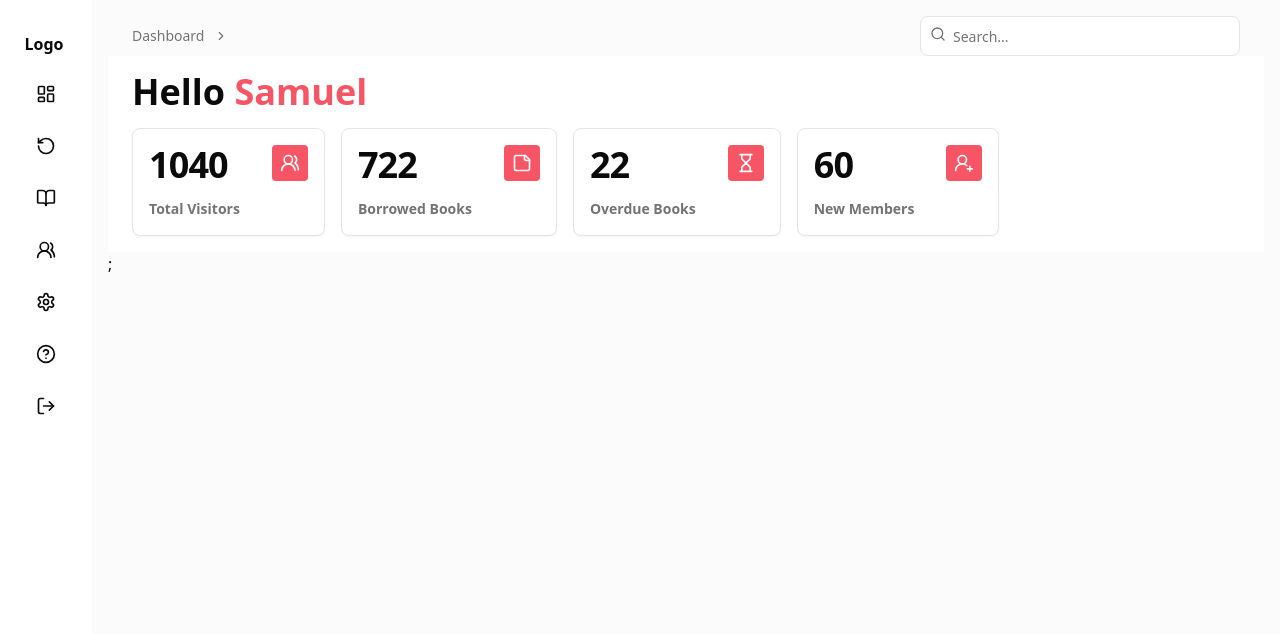
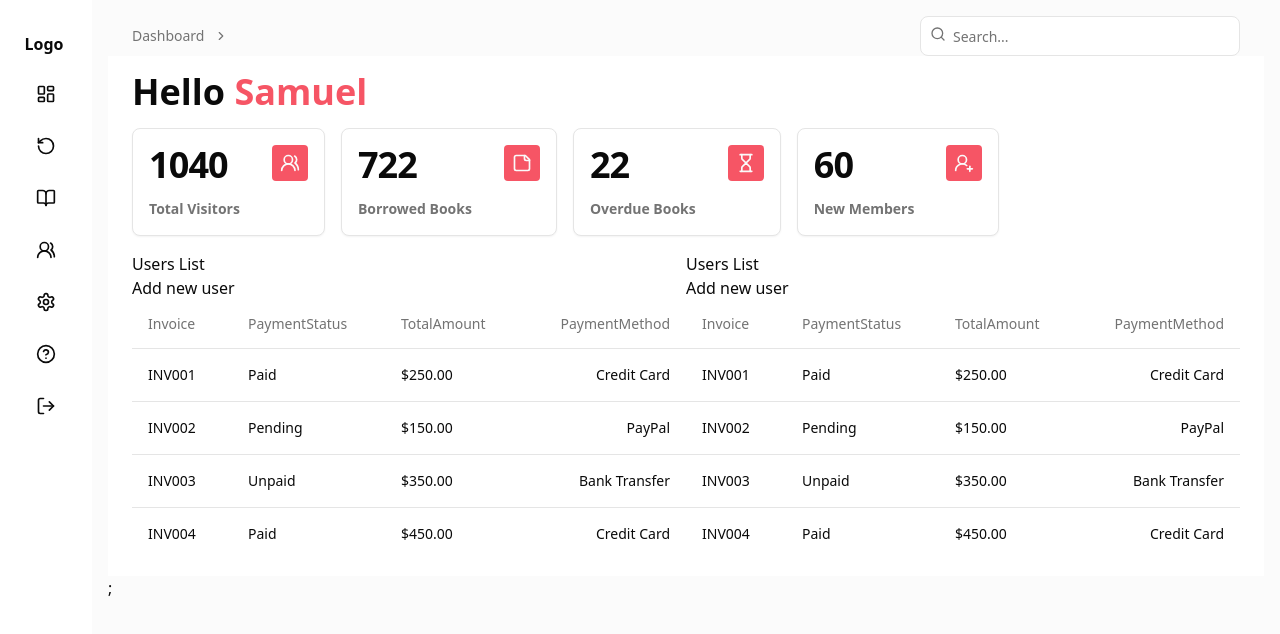
Before and after one commit to olakadasami/library-ms-frontend, a Next.js app: page /dashboard in a window 1280 px wide. Shown: the top 634 px of the page. Built offline with nearby package versions, Linux system fonts and the light colour scheme.

Commit message:
feat: add usersList table to dashboard

```diff
--- a/src/pages/dashboard/index.tsx
+++ b/src/pages/dashboard/index.tsx
@@ -1,5 +1,6 @@
 import InfoCard from "@/features/dashboard/InfoCard/InfoCard";
 import { infoCardData } from "@/features/dashboard/InfoCard/infoCardData";
+import UsersList from "@/features/users/UsersList";
 import React from "react";
 
 function index() {
@@ -15,6 +16,15 @@ function index() {
             <InfoCard key={item.title} {...item} />
           ))}
         </div>
+
+        <div className="grid grid-cols-2">
+          <div>
+            <UsersList />
+          </div>
+          <div>
+            <UsersList />
+          </div>
+        </div>
       </main>
     </div>
   );
```
